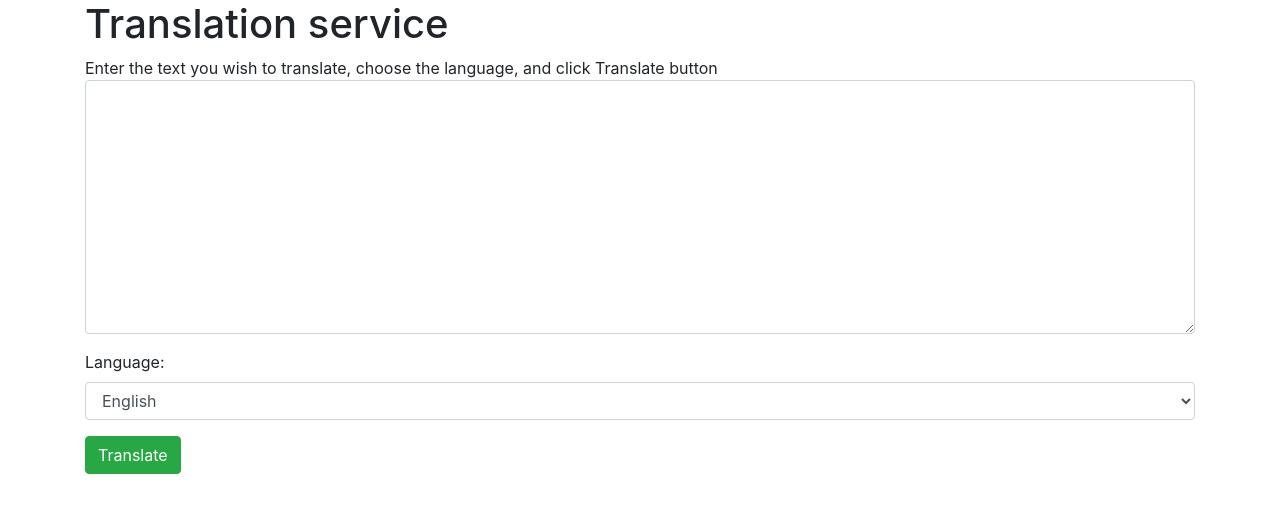
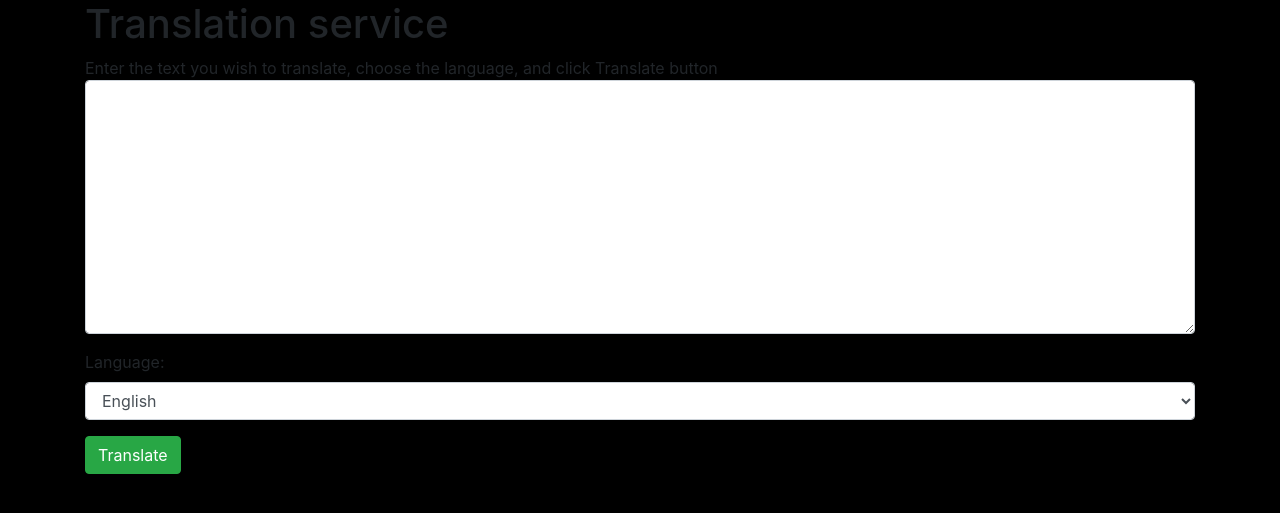
Before and after one commit to khizar6191/Online_translator, a Django app: page / in a window 1280 px wide. Shown: the top 513 px of the page. Run offline with Django 3.2, Linux system fonts and the light colour scheme.

Commit message:
Update index.html

```diff
--- a/template/index.html
+++ b/template/index.html
@@ -11,7 +11,7 @@
 	<title>Text Translator</title>
 </head>
 
-<body>
+<body  style="background-color:black;">
 	<div class="container">
 		<h1>Translation service</h1>
 		<div>Enter the text you wish to translate, choose the language, and click Translate button</div>
```
